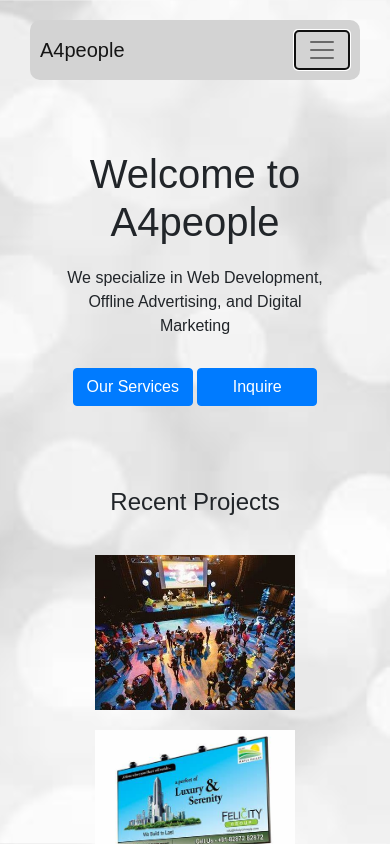
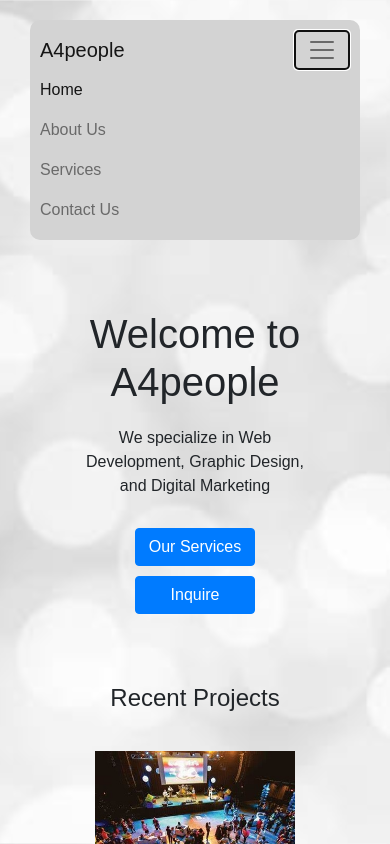
Before and after one commit to mRifkhan/a4people, a plain HTML site: page index.html in a window 390 px wide. Both pictures are taken after a click on the button "Toggle navigation". Shown: the top 844 px of the page. Drawn offline with nearby package versions, Linux system fonts and the light colour scheme.

Commit message:
fixed the navbar toggle for smaller screens

```diff
--- a/index.html
+++ b/index.html
@@ -16,7 +16,7 @@
             aria-controls="navbarNav" aria-expanded="false" aria-label="Toggle navigation">
             <span class="navbar-toggler-icon"></span>
         </button>
-        <div class="collapse navbar-collapse" id="navbarNav">
+        <div class="collapse navbar-collapse justify-content-end" id="navbarNav">
             <ul class="navbar-nav ml-auto">
                 <li class="nav-item active">
                     <a class="nav-link" href="index.html">Home</a>
@@ -38,7 +38,7 @@
     <div class="container">
         <div class="jumbotron">
             <h1>Welcome to A4people</h1>
-            <p>We specialize in Web Development, Offline Advertising, and Digital Marketing</p>
+            <p>We specialize in Web Development, Graphic Design, and Digital Marketing</p>
             <a href="services.html" class="btn btn-primary">Our Services</a>
             <a href="contact-us.html" class="btn btn-primary">Inquire</a>
         </div>
@@ -88,6 +88,10 @@
             </div>
     </footer>
 
+    <script src="https://code.jquery.com/jquery-3.5.1.slim.min.js"></script>
+    <script src="https://cdn.jsdelivr.net/npm/@popperjs/core@2.9.2/dist/umd/popper.min.js"></script>
+    <script src="https://stackpath.bootstrapcdn.com/bootstrap/4.5.2/js/bootstrap.min.js"></script>
+
 </body>
 
 </html>
--- a/styles.css
+++ b/styles.css
@@ -33,7 +33,7 @@ body {
     background-color: transparent;
     text-align: center;
     padding: 50px 20px;
-    margin-top: 20px;
+    margin: 20px;
     border-radius: 10px;
 }
 
```
Also changed, not shown: about-us.html (+3 -1 lines), contact-us.html (+3 -1 lines), services.html (+3 -1 lines).
